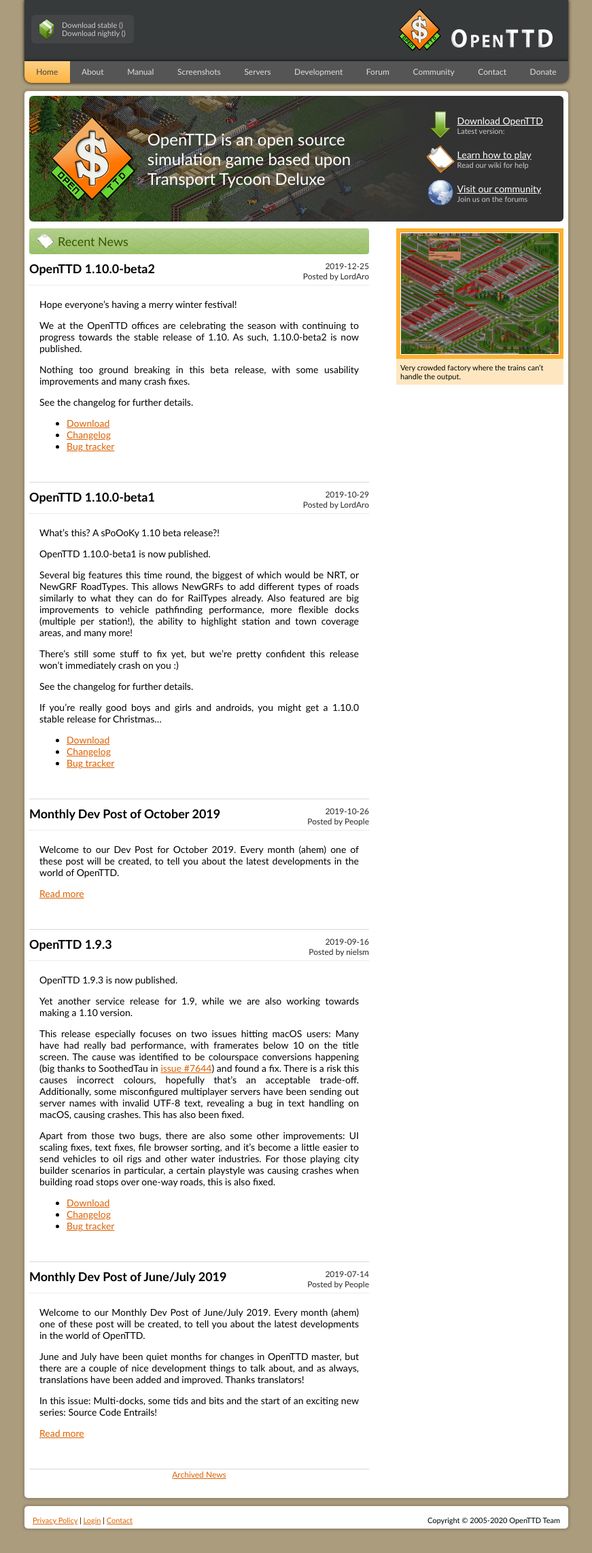
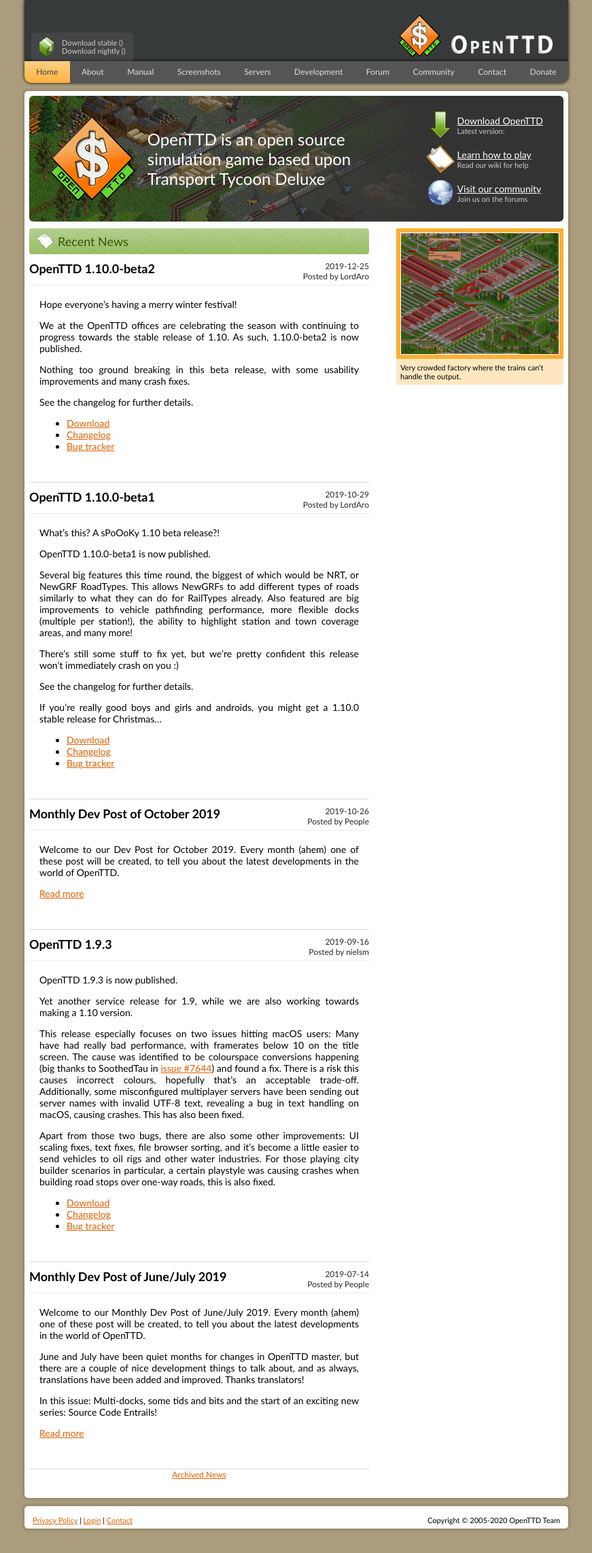
Before and after one commit to OpenTTD/website, a Jekyll site: the page built from pages/index.html, in a window 1280 px wide. Shown: the whole page at 68% size, without its empty margins (204-1075 px from the left). Built offline with Jekyll 4.4.1, drawn with Linux system fonts in a browser that asks for light colours.

Commit message:
Change: replace floating of header elements with a flexbox

```diff
--- a/static/css/base.css
+++ b/static/css/base.css
@@ -64,13 +64,15 @@
 	box-shadow: 0px 0px 5px #000000;
 	/* Stripes! */
 	background-image: repeating-linear-gradient(to bottom, #323536 0, #323536 1px, #3c3e40 1px, #3c3e40 2px);
+	display: flex;
+	justify-content: space-between;
+	align-items: flex-end;
 }
 
 #download-fast {
 	background: url("../img/layout/download-package.gif") 12px 50% no-repeat, rgba(85, 87, 89, 0.4);
 	border: 0 solid;
 	border-radius: 6px;
-	float: left;
 	line-height: 12px;
 	margin: 22px 0px 0px 10px;
 	padding: 9px 12px 9px 45px;
@@ -86,7 +88,6 @@
 }
 
 #header-logo {
-	float: right;
 	width: 400px;
 }
 
```
